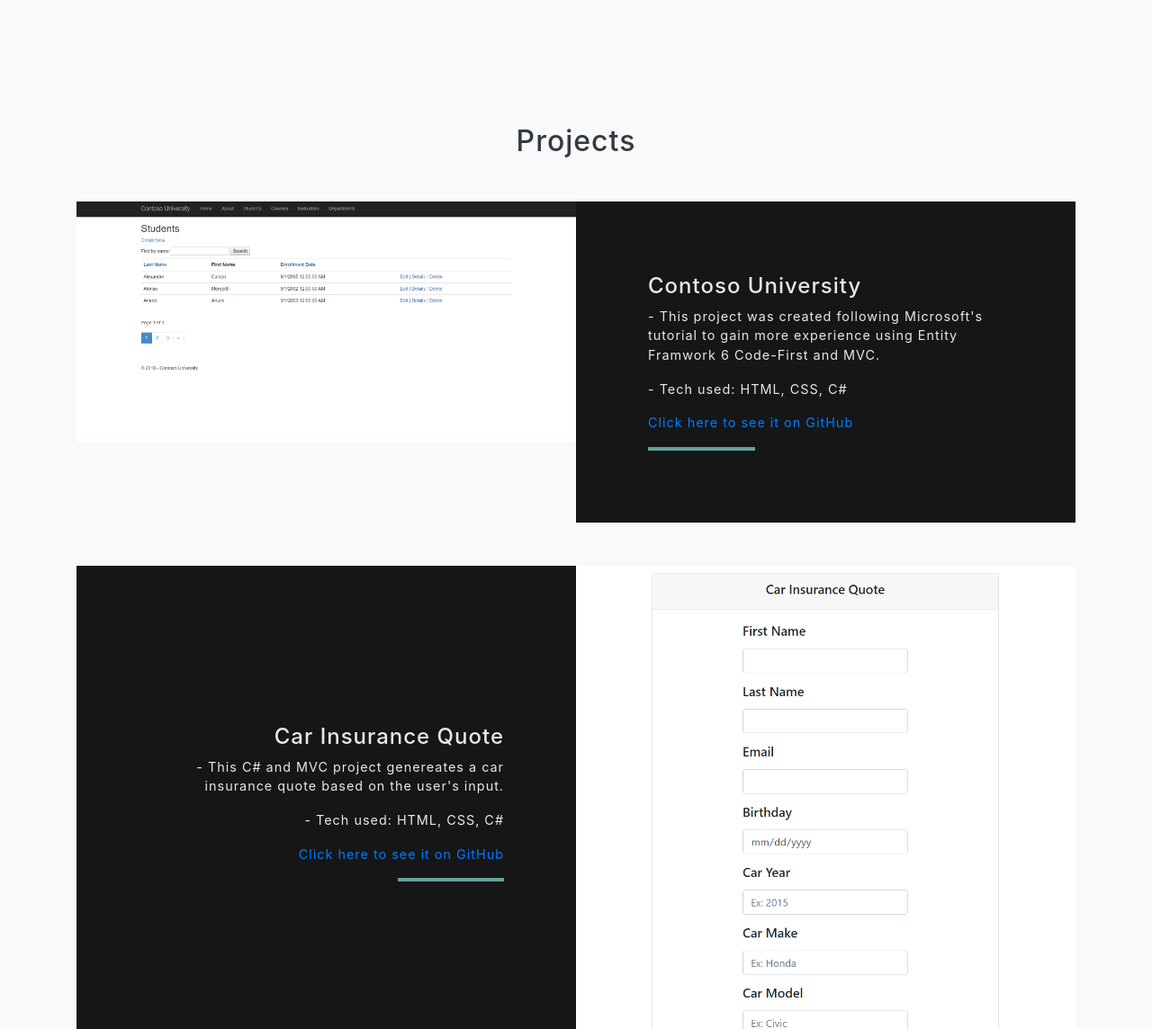
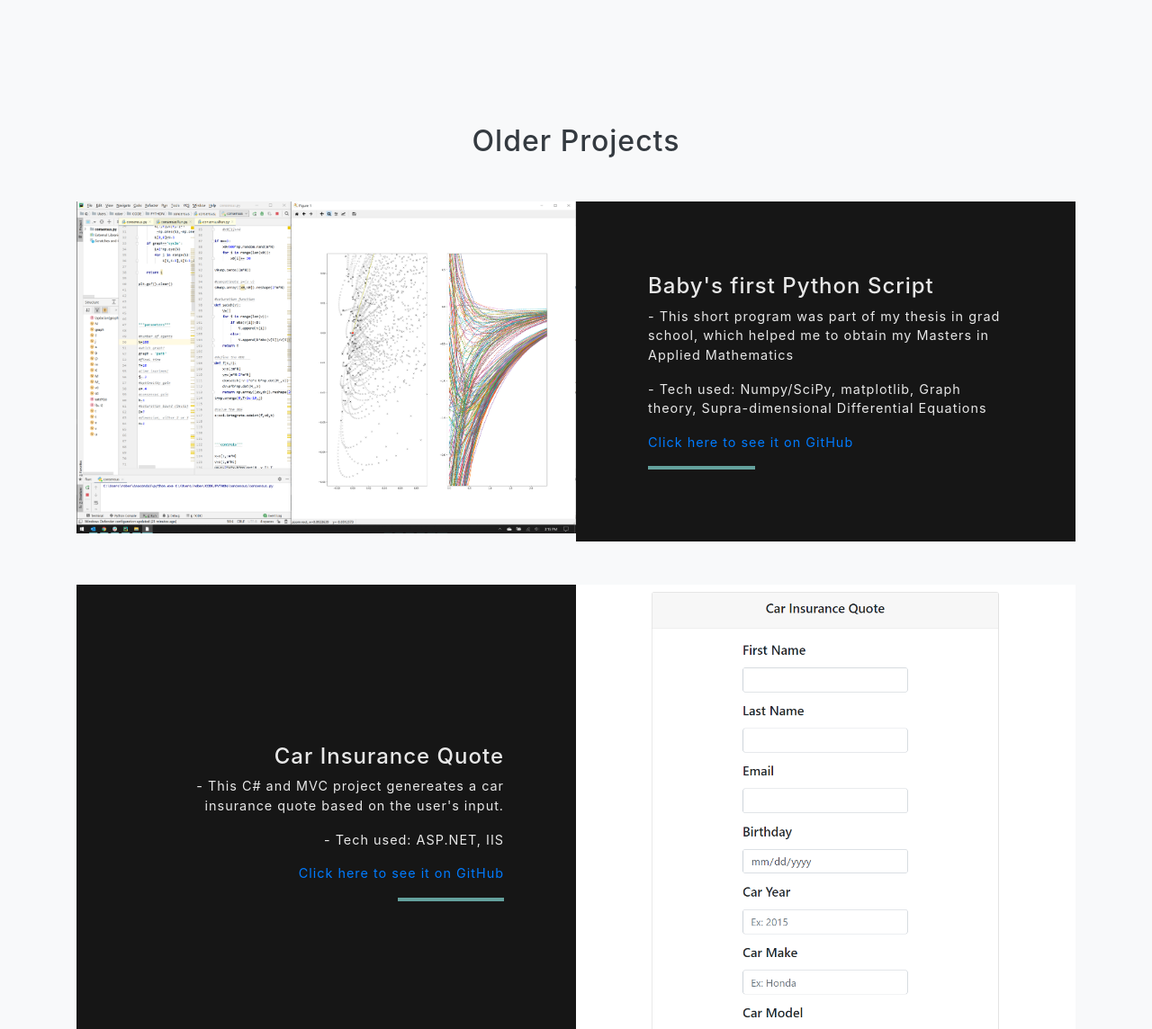
Before and after one commit to bagpyp/bagpyp.github.io, a website with bundled scripts: page index.html in a window 1280 px wide. Shown: the part 4060-5204 px from the top of the page at 90% size. Built offline with nearby package versions, Linux system fonts and the light colour scheme.

Commit message:
add older projects

```diff
--- a/index.html
+++ b/index.html
@@ -262,21 +262,21 @@
   <!-- Projects Section -->
   <section id="projects" class="projects-section bg-light">
     <div class="container">
-      <h2 class="mb-5 text-center text-dark">Projects</h2>
+      <h2 class="mb-5 text-center text-dark">Older Projects</h2>
 
-      <!-- Project Contoso -->
+      <!-- Project Concensus protocol -->
       <div class="row justify-content-center no-gutters mb-5">
         <div class="col-lg-6">
-          <img class="img-fluid" src="img/cSharp.png" alt="project screenshot">
+          <img class="img-fluid" src="img/graphDynamics.png" alt="project screenshot">
         </div>
         <div class="col-lg-6">
           <div class="bg-black text-center h-100 project">
             <div class="d-flex h-100">
               <div class="project-text w-100 my-auto text-center text-lg-left light-white">
-                <h4>Contoso University</h4>
-                <p>- This project was created following Microsoft's tutorial to gain more experience using Entity Framwork 6 Code-First and MVC.</p>
-                <p>- Tech used: HTML, CSS, C#</p>
-                <a href="https://github.com/bagpyp/CS_webApps_MVC/tree/master/ContosoUniversity/ContosoUniversity" target="_blank">Click here to see it on GitHub</a>
+                <h4>Baby's first Python Script</h4>
+                <p>- This short program was part of my thesis in grad school, which helped me to obtain my Masters in Applied Mathematics</p>
+                <p>- Tech used: Numpy/SciPy, matplotlib, Graph theory, Supra-dimensional Differential Equations</p>
+                <a href="https://github.com/bagpyp/graphTheoreticDynamics" target="_blank">Click here to see it on GitHub</a>
                 <hr class="d-none d-lg-block mb-0 ml-0">
               </div>
             </div>
@@ -295,7 +295,7 @@
               <div class="project-text w-100 my-auto text-center text-lg-right light-white">
                 <h4>Car Insurance Quote</h4>
                 <p>- This C# and MVC project genereates a car insurance quote based on the user's input.</p>
-                <p>- Tech used: HTML, CSS, C#</p>
+                <p>- Tech used: ASP.NET, IIS</p>
                 <a href="https://github.com/bagpyp/CS_webApps_MVC/tree/master/CarInsuranceQuote/CarInsuranceQuote" target="_blank">Click here to see it on GitHub</a>
                 <hr class="d-none d-lg-block mb-0 mr-0">
               </div>
```
Also changed, not shown: img/graphDynamics.png (added).
